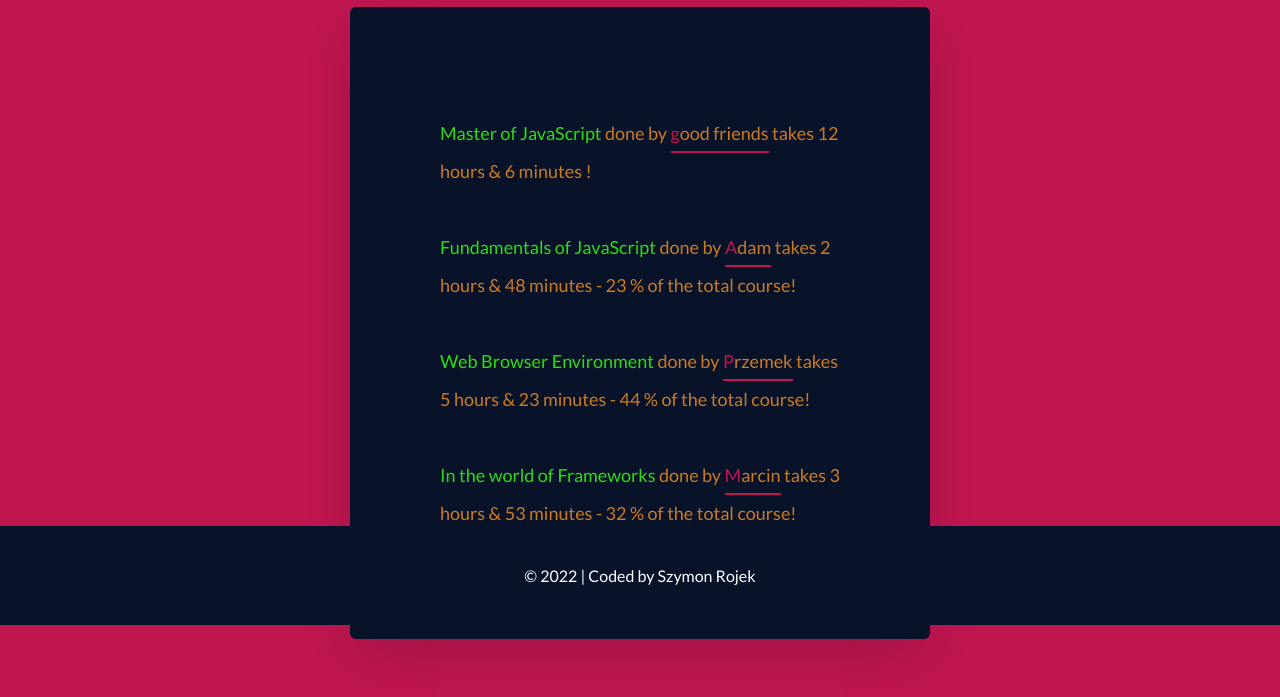
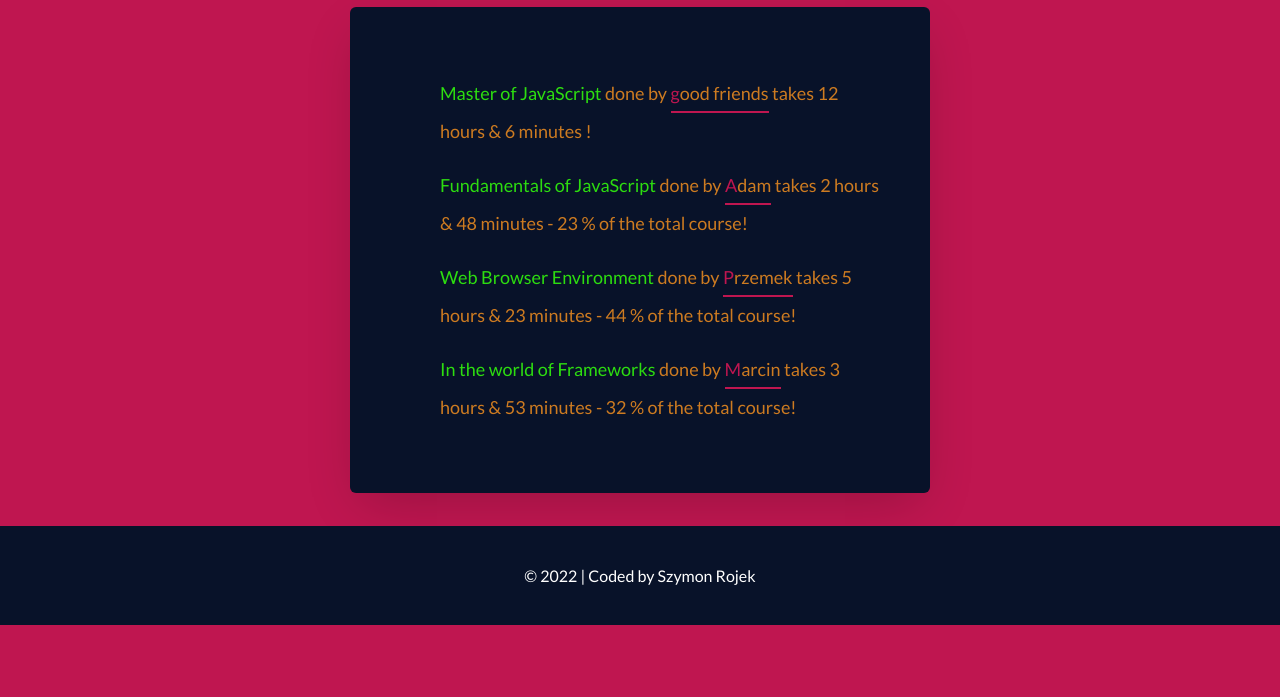
Before and after one commit to SzymonRojek/timeCourses-JS, a website built with Parcel: page src/index.html in a window 1280 px wide. Shown: the part 175-872 px from the top of the page. After the commit the page ends 828 px from the top, so only its background shows below. Built offline with nearby package versions, Linux system fonts and the light colour scheme.

Commit message:
clean code add better spaces in the renderText func, remove padding from the list selector css

```diff
--- a/src/js/main.js
+++ b/src/js/main.js
@@ -26,11 +26,14 @@ import { countMinutesAndHours, getDuration } from "../helpers";
       .map((module, i) => {
         const { title, tutor, hours, minutes, percent } = module;
 
-        return `<li class="list"><span class="list__title">${title}</span><span class="list__text">
-          done by <span class="list__tutor">${tutor}</span> takes ${hours} hours & ${minutes} minutes ${
-          i === 0 ? "!" : `- ${percent} % of the total course!`
-        } </span>
-      </li>`;
+        return `
+            <li class="list">
+              <p class="list__title">${title}
+              <span class="list__text">done by <span class="list__tutor">${tutor}</span>
+              takes ${hours} hours & ${minutes} minutes
+              ${i === 0 ? "" : ` - ${percent} % of the total course`}!</p>
+            </li>
+        `;
       })
       .join("");
 
--- a/src/scss/list.scss
+++ b/src/scss/list.scss
@@ -1,5 +1,4 @@
 .list {
-  padding: 20px;
   list-style: none;
   color: $color-tertiary;
   font-size: 18px;
```
